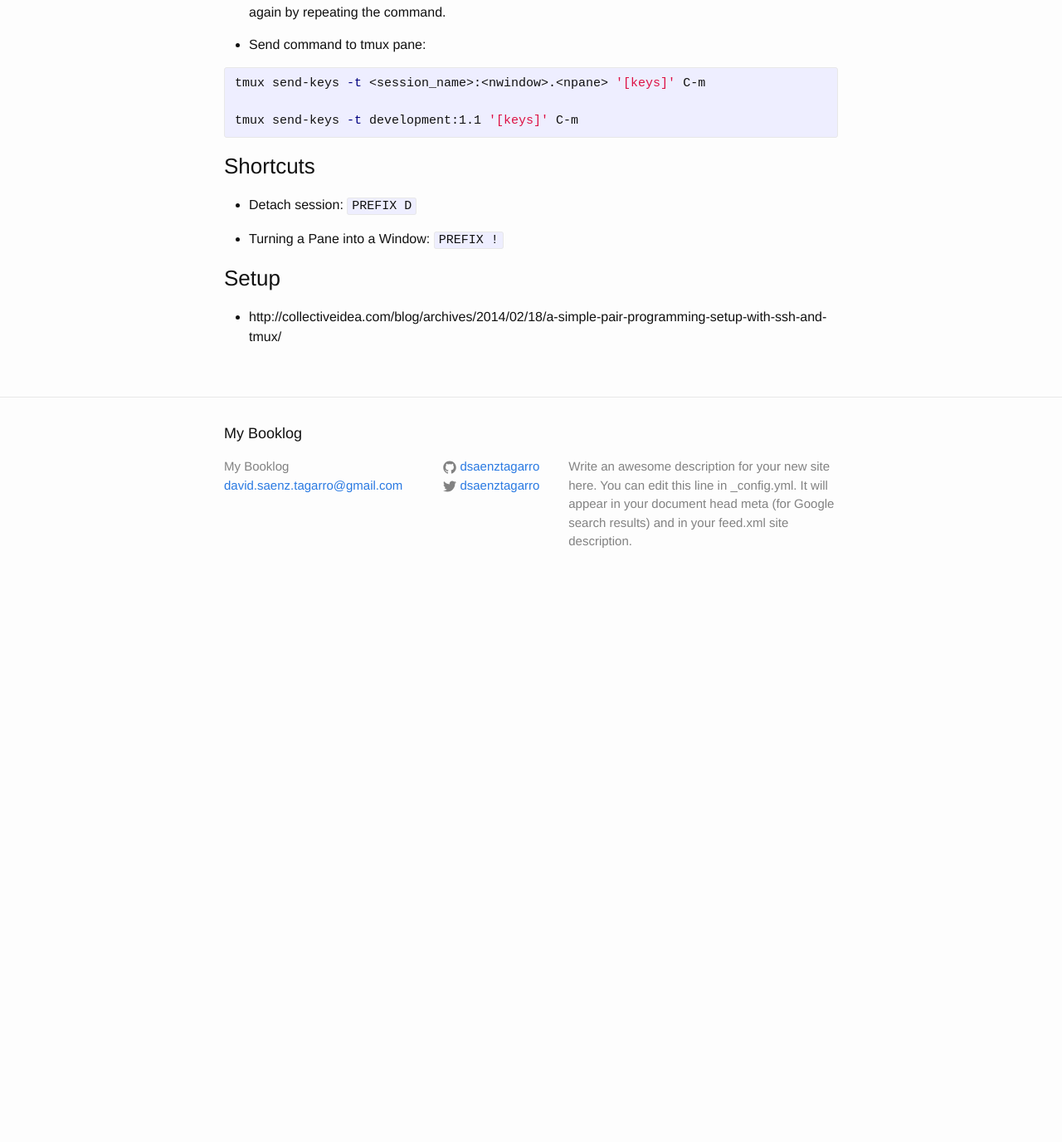
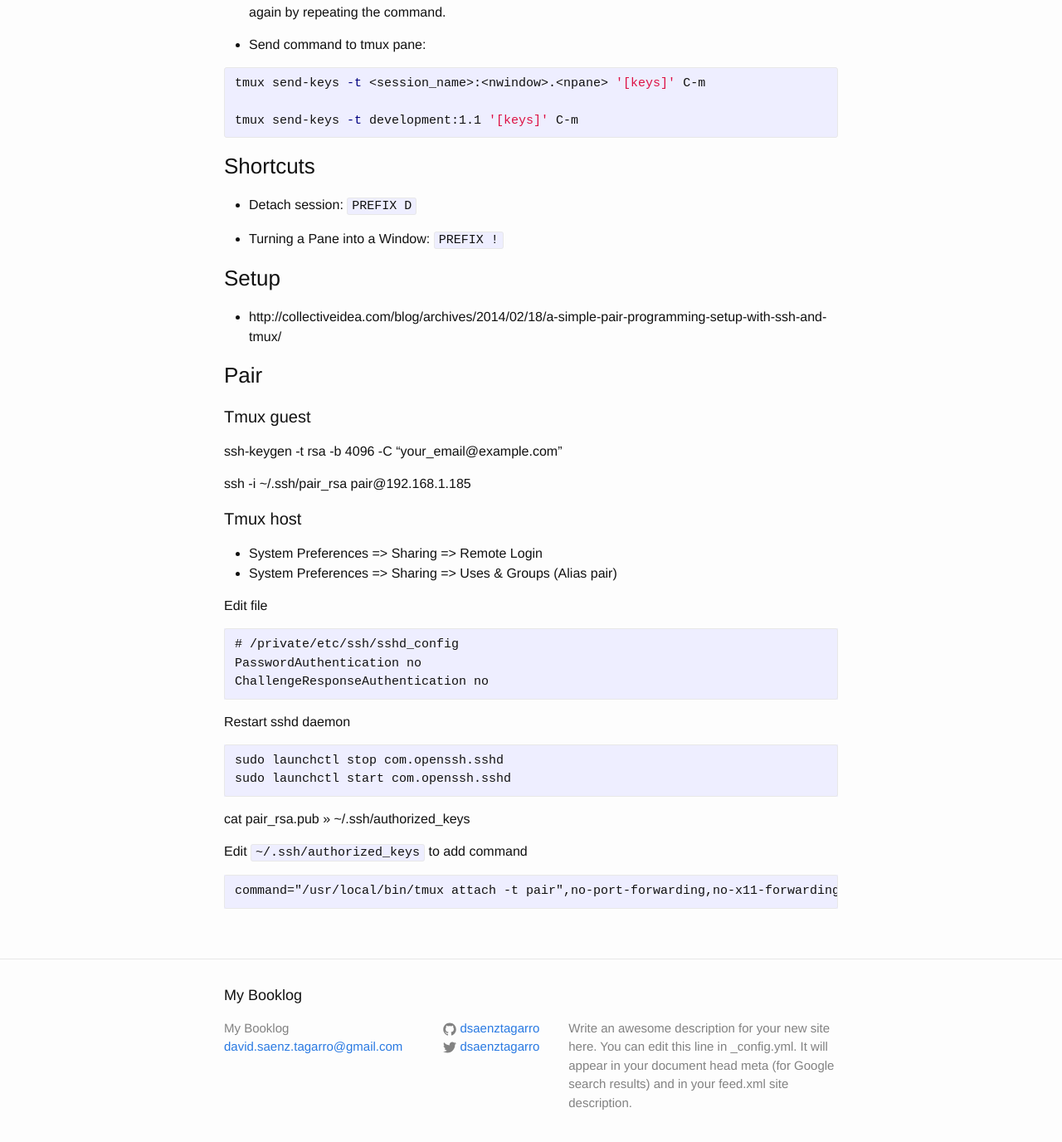
Before and after one commit to dsaenztagarro/booklog, a Jekyll site: the page built from _commands/tmux.md, in a window 1280 px wide and 1400 px high, scrolled down 352 px. Shown: the top 1376 px of the window at 83% size. Built offline with Jekyll 4.4.1, drawn with Linux system fonts in a browser that asks for light colours; before the commit the page ends 1076 px from its top, so only the background shows below that.

Commit message:
Adds pair programming notes

````diff
--- a/_commands/tmux.md
+++ b/_commands/tmux.md
@@ -29,3 +29,39 @@ tmux send-keys -t development:1.1 '[keys]' C-m
 ### Setup
 
 - http://collectiveidea.com/blog/archives/2014/02/18/a-simple-pair-programming-setup-with-ssh-and-tmux/
+
+### Pair
+
+#### Tmux guest
+
+ssh-keygen -t rsa -b 4096 -C "your_email@example.com"
+
+ssh -i ~/.ssh/pair_rsa pair@192.168.1.185
+
+#### Tmux host
+
+- System Preferences => Sharing => Remote Login
+- System Preferences => Sharing => Uses & Groups (Alias pair)
+
+Edit file
+
+```
+# /private/etc/ssh/sshd_config
+PasswordAuthentication no
+ChallengeResponseAuthentication no
+```
+
+Restart sshd daemon
+
+```
+sudo launchctl stop com.openssh.sshd
+sudo launchctl start com.openssh.sshd
+```
+
+cat pair_rsa.pub >> ~/.ssh/authorized_keys
+
+Edit `~/.ssh/authorized_keys` to add command
+
+```
+command="/usr/local/bin/tmux attach -t pair",no-port-forwarding,no-x11-forwarding,no-agent-forwarding KEY_TYPE KEY COMMENT
+```
````
Also changed, not shown: _commands/macos.md (added, +13 -0 lines).
